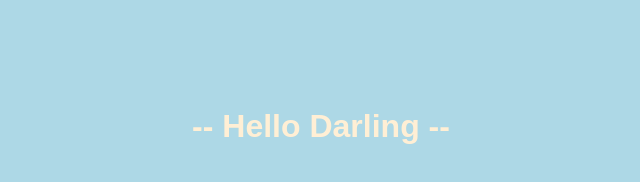
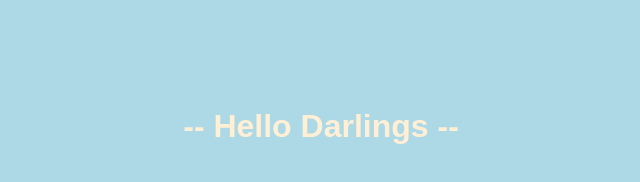
Before and after one commit to mtekkie/WebFront, a plain HTML site: page files/index.html in a window 1280 px wide. Shown: the full height of the page, 319-959 px from the left. Drawn offline with Linux system fonts and the light colour scheme.

Commit message:
Test commit from vagrant

```diff
--- a/files/index.html
+++ b/files/index.html
@@ -17,6 +17,6 @@
 
 </head>
 <body>
-  <h1> -- Hello Darling -- <h1>
+  <h1> -- Hello Darlings -- <h1>
 </body>
 </html>
```
